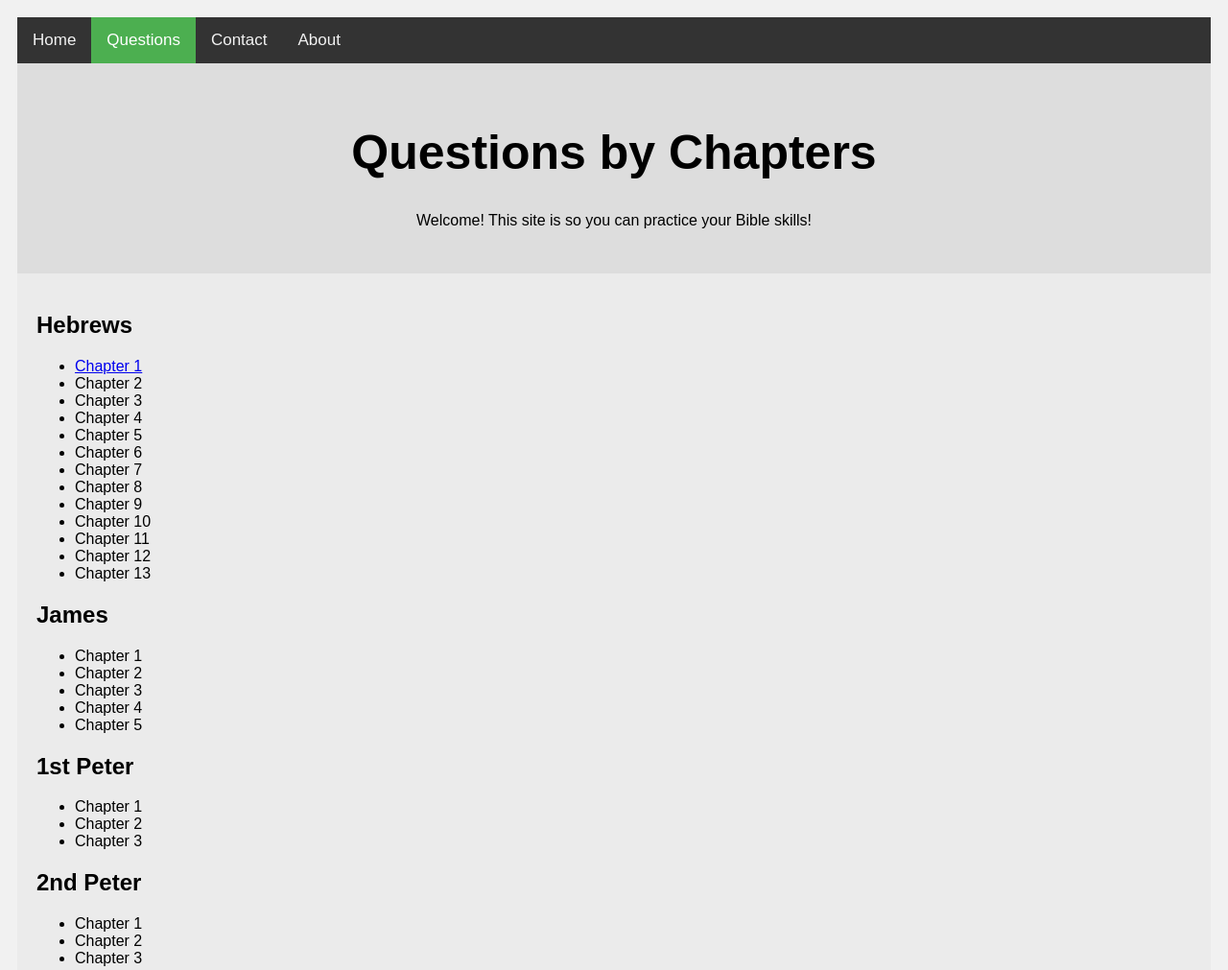
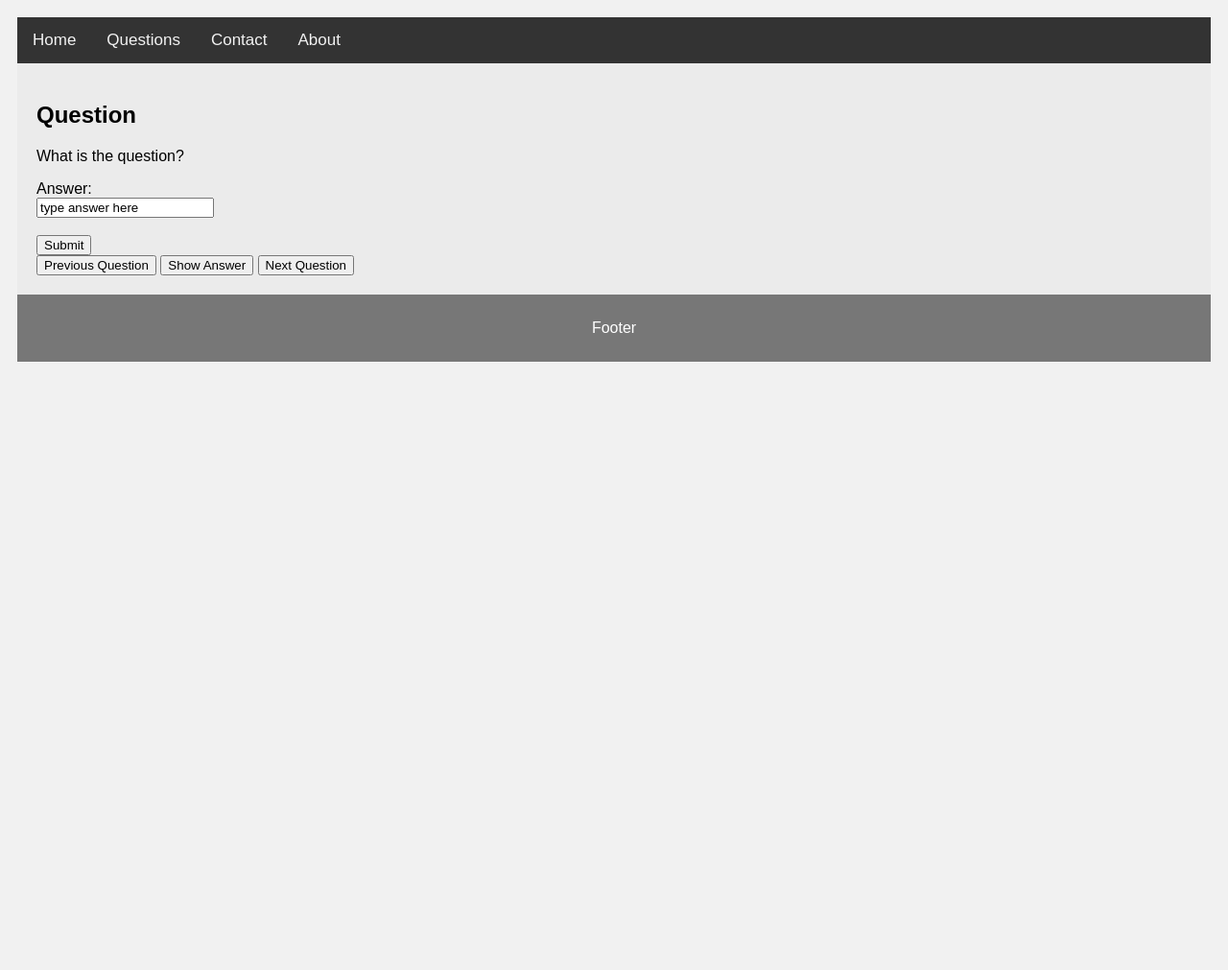
Before and after one commit to srdelisser/DurhamTrailblazersPBEQuestions, a plain HTML site: page question.html in a window 1280 px wide. Shown: the top 1011 px of the page at 96% size. After the commit the page ends 800 px from the top, so only its background shows below. Drawn offline with Linux system fonts and the light colour scheme.

Commit message:
minor changes

```diff
--- a/question.html
+++ b/question.html
@@ -8,54 +8,22 @@
     <body>
         <div class="topnav">
             <a href="index.html">Home</a>
-            <a class="active" href="question.html">Questions</a>
+            <a href="question_list.html">Questions</a>
             <a href="#contact">Contact</a>
             <a href="#about">About</a>
         </div>
 
-        <div class="header">
-        <h1>Questions by Chapters</h1>
-            <p>Welcome! This site is so you can practice your
-                Bible skills!
-            </p>
-        </div>
         <div class="section">
-            <h2>Hebrews</h2>
-                <ul> <!--13 Chapters-->
-                    <li><a href="#">Chapter 1</a></li>
-                    <li>Chapter 2</li>
-                    <li>Chapter 3</li>
-                    <li>Chapter 4</li>
-                    <li>Chapter 5</li>
-                    <li>Chapter 6</li>
-                    <li>Chapter 7</li>
-                    <li>Chapter 8</li>
-                    <li>Chapter 9</li>
-                    <li>Chapter 10</li>
-                    <li>Chapter 11</li>
-                    <li>Chapter 12</li>
-                    <li>Chapter 13</li>
-                </ul>
-            <h2>James</h2>
-                <ul> <!--5 Chapters-->
-                    <li>Chapter 1</li>
-                    <li>Chapter 2</li>
-                    <li>Chapter 3</li>
-                    <li>Chapter 4</li>
-                    <li>Chapter 5</li>
-                </ul>
-            <h2>1st Peter</h2>
-                <ul> <!--5 Chapters-->
-                    <li>Chapter 1</li>
-                    <li>Chapter 2</li>
-                    <li>Chapter 3</li>
-                </ul>
-            <h2>2nd Peter</h2>
-                <ul> <!--3 Chapters-->
-                    <li>Chapter 1</li>
-                    <li>Chapter 2</li>
-                    <li>Chapter 3</li>
-                </ul>
+            <h2>Question</h2>
+            <p>What is the question?</p>
+            <form>
+                <label for="fname">Answer:</label><br>
+                <input type="text" id="answer" name="answer" value="type answer here"><br><br>
+                <input type="submit" value="Submit">
+            </form>
+            <button>Previous Question</button>
+            <button>Show Answer</button>
+            <button>Next Question</button>
         </div>
         <div class="footer">
             <p>Footer</p>
```
Also changed, not shown: index.html (+2 -2 lines), question_list.html (added, +76 -0 lines).
